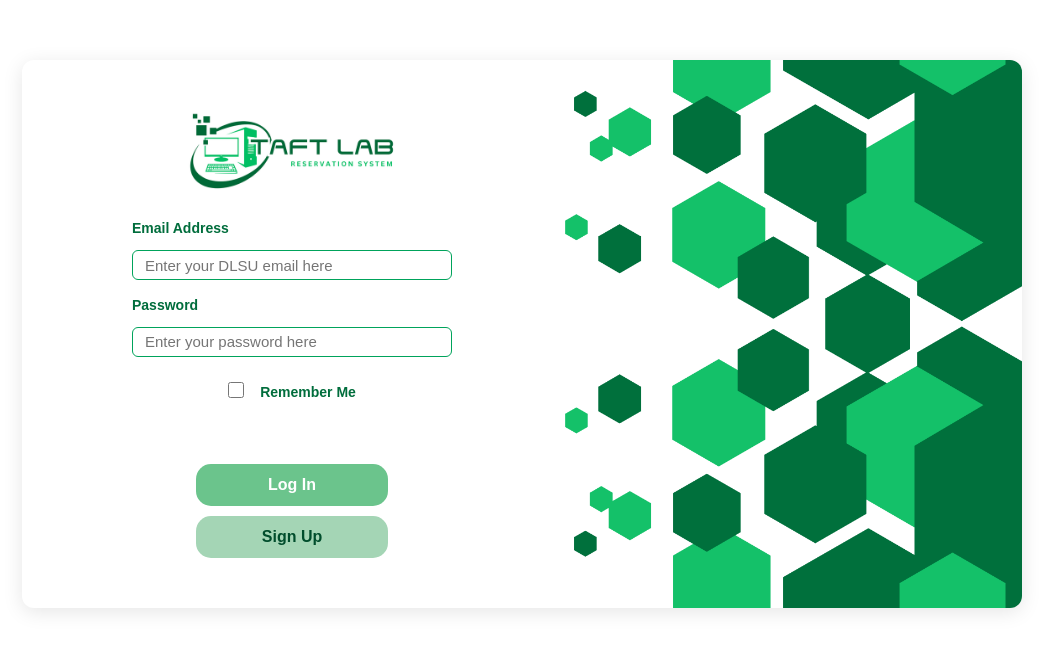
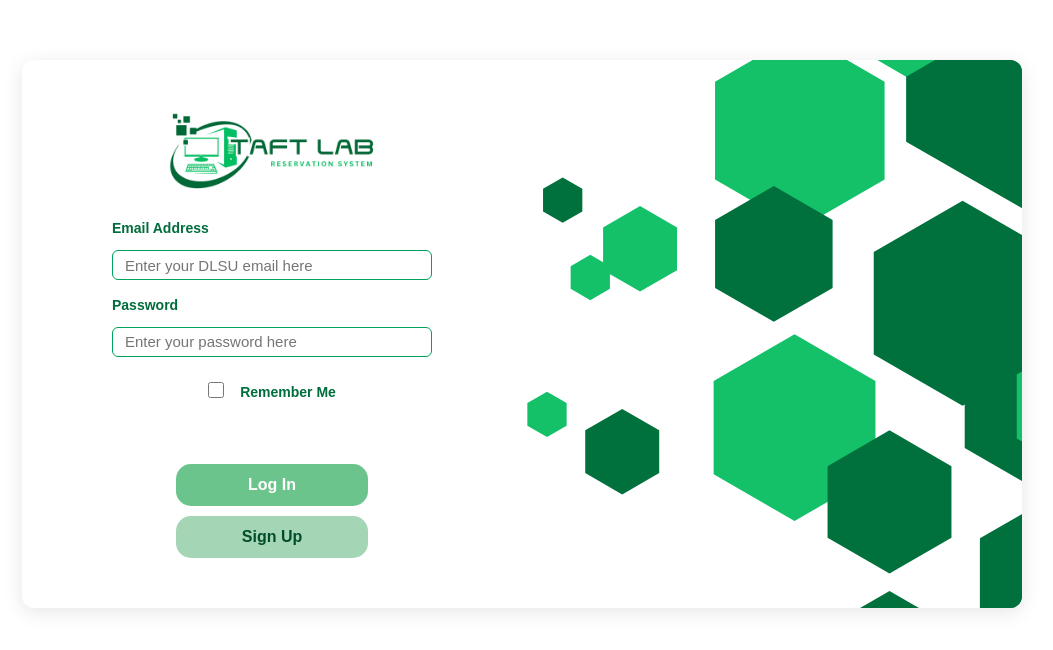
Before and after one commit to Notebook24/CCAPDEV_Taft_Lab, a React (Vite) app: page /login in a window 1280 px wide. Shown: the part 136-786 px from the top of the page, without its empty margins (118-1171 px from the left). Built offline with nearby package versions, Linux system fonts and the light colour scheme.

Commit message:
Finalized for MCO2

```diff
--- a/frontend/src/pages/Login.jsx
+++ b/frontend/src/pages/Login.jsx
@@ -2,6 +2,8 @@ import React, { useState, useEffect } from 'react';
 import { useNavigate } from 'react-router-dom';
 import "../style/LoginSignup.css";
 import taftLogo from '../assets/images/taftlab-logo.png';
+import loginHexDesign from '../assets/images/login-hexdesign.png';
+
 
 function Login() {
   const [email, setEmail] = useState('');
@@ -104,7 +106,7 @@ function Login() {
         </div>
 
         <div className="login-rightside">
-          <div className="hex-design"></div>
+          <div className="hex-design" style={{width: '500px', height: '50px'}}><img src={loginHexDesign}></img></div>
         </div>
       </div>
     </div>
--- a/frontend/src/style/admin_css/AdminManageSeatReservations.css
+++ b/frontend/src/style/admin_css/AdminManageSeatReservations.css
@@ -751,3 +751,7 @@ nav ul li.logout-button:hover {
     gap: 12px;
     margin-top: 10px;
 }
+
+.edit-group input[type="email"]{
+  width:225px; /* fixed length */
+}
```
